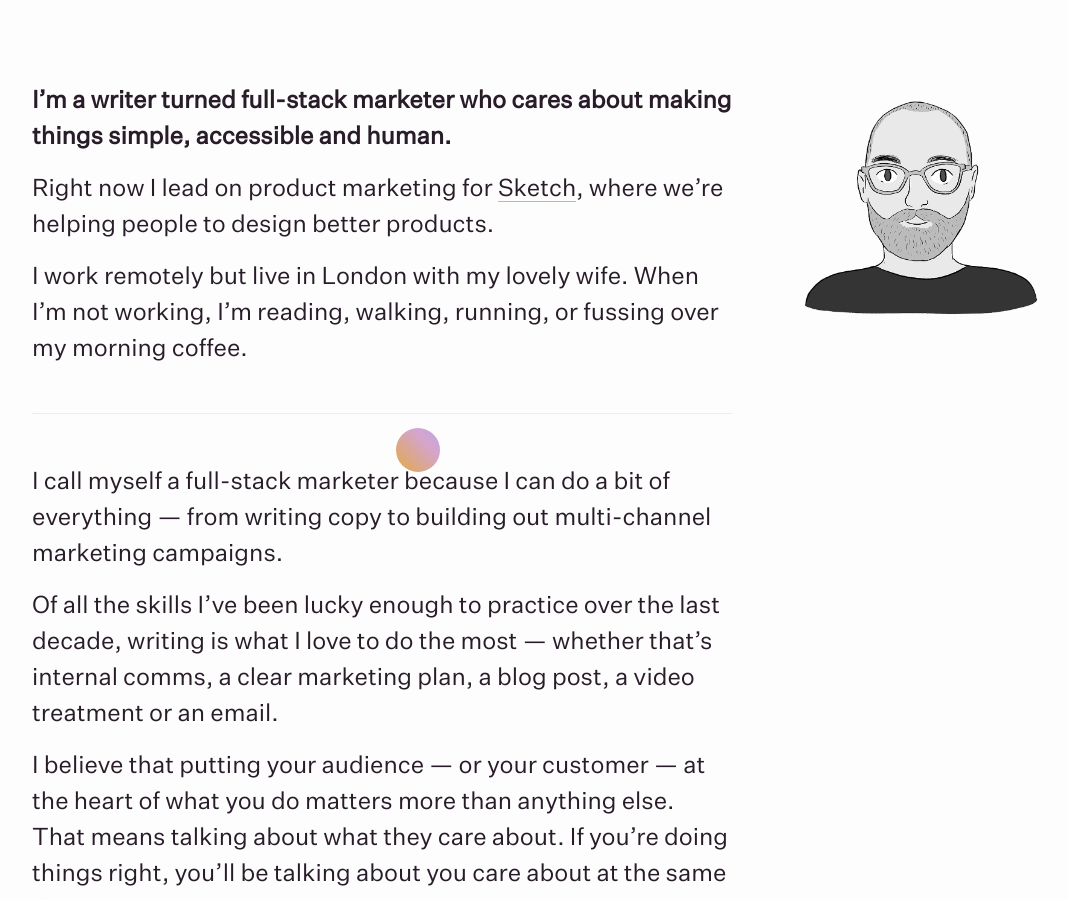
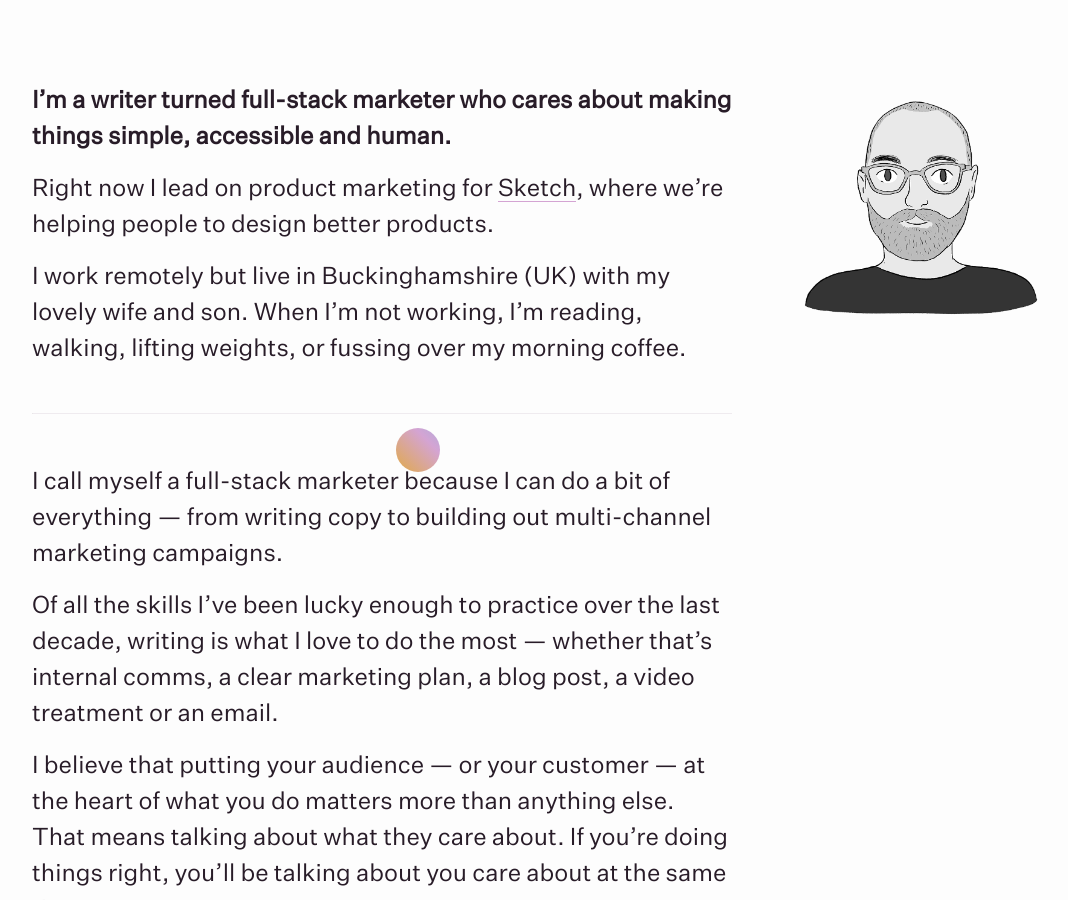
Before and after one commit to freddiewrites/freddiewrites.github.io, a Jekyll site: the page built from about.markdown, in a window 1280 px wide and 900 px high, scrolled down 381 px. Shown: the whole window, without its empty margins (32-1100 px from the left). Built offline with Jekyll 4.4.1, drawn with Linux system fonts in a browser that asks for light colours.

Commit message:
Update about.markdown

```diff
--- a/about.markdown
+++ b/about.markdown
@@ -8,7 +8,7 @@ permalink: /about/
 
 Right now I lead on product marketing for [Sketch](https://www.sketch.com), where we're helping people to design better products.
 
-I work remotely but live in London with my lovely wife. When I'm not working, I'm reading, walking, running, or fussing over my morning coffee.
+I work remotely but live in Buckinghamshire (UK) with my lovely wife and son. When I'm not working, I'm reading, walking, lifting weights, or fussing over my morning coffee.
 
 ---------------
 
```
